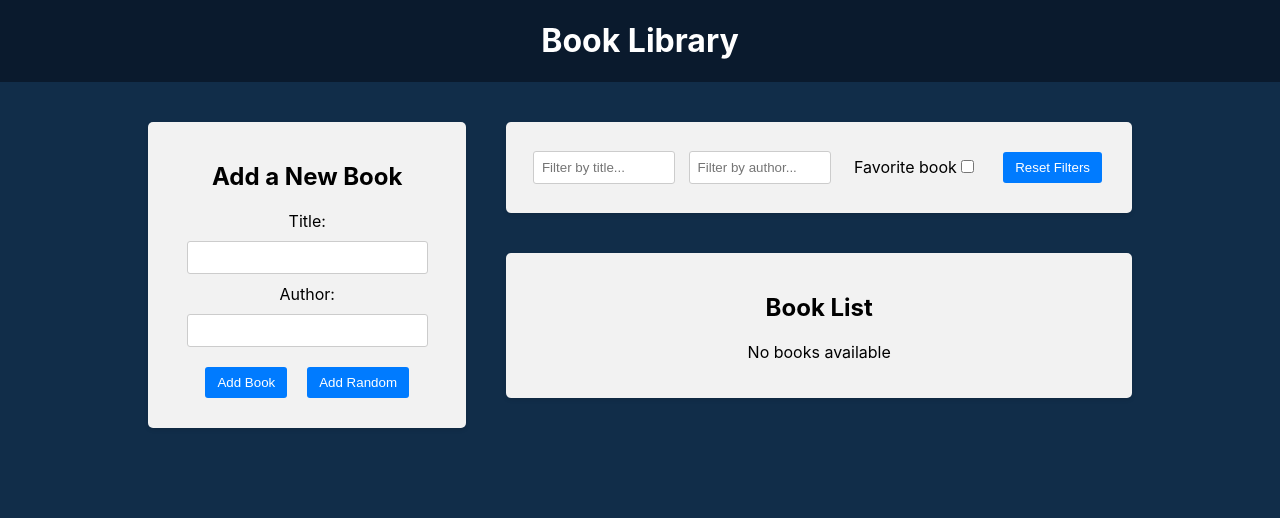
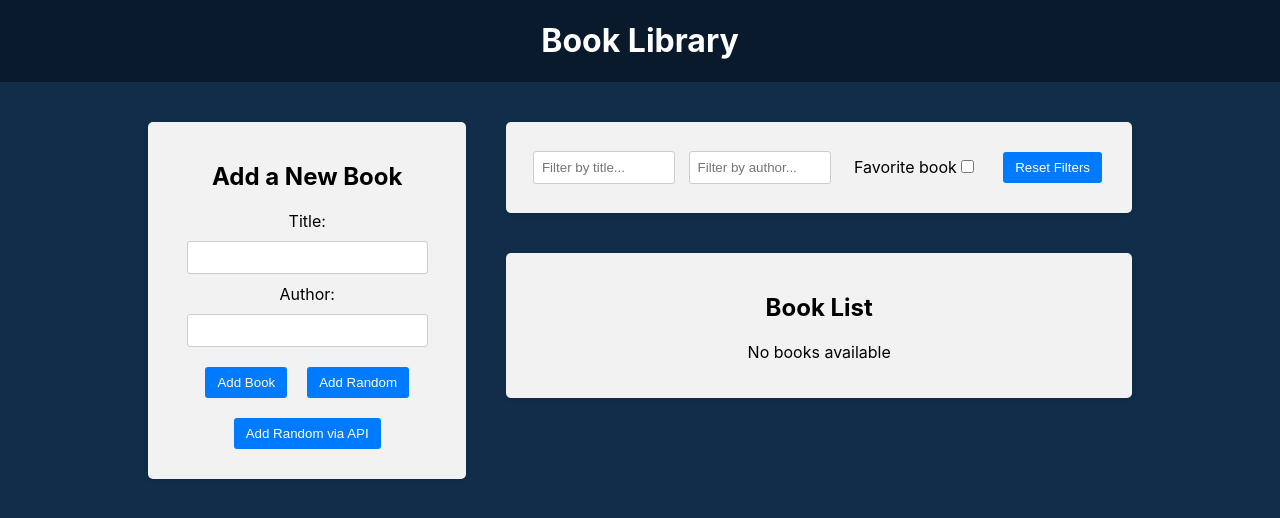
Before and after one commit to DmitrijKl/Book-Library-App, a React (Create React App) app in the folder frontend/: page / in a window 1280 px wide. Shown: the top 518 px of the page. Built offline with nearby package versions, Linux system fonts and the light colour scheme.

Commit message:
Added random book via API Axios

```diff
--- a/frontend/package.json
+++ b/frontend/package.json
@@ -7,6 +7,7 @@
     "@testing-library/jest-dom": "^5.17.0",
     "@testing-library/react": "^13.4.0",
     "@testing-library/user-event": "^13.5.0",
+    "axios": "^1.6.8",
     "react": "^18.2.0",
     "react-dom": "^18.2.0",
     "react-icons": "^5.0.1",
--- a/frontend/src/components/BookForm/BookForm.js
+++ b/frontend/src/components/BookForm/BookForm.js
@@ -1,6 +1,7 @@
 import React from "react";
 import "./BookForm.css";
 import { useState } from "react";
+import axios from "axios";
 import { useDispatch } from "react-redux";
 import createBookWithId from "../../utils/createBookWithID.js";
 import { addBook } from "../../redux/slices/booksSlice.js";
@@ -23,6 +24,16 @@
       dispatch(addBook(book));
       setTitle("");
       setAuthor("");
+    }
+  };
+  const handleAddRandomBookViaAPI = async () => {
+    try {
+      const res = await axios.get("http://localhost:5000/random-book");
+      if (res?.data?.title && res?.data?.author) {
+        dispatch(addBook(createBookWithId(res.data)));
+      }
+    } catch (error) {
+      console.log("Error", error);
     }
   };
 
@@ -52,6 +63,9 @@
         <button type="button" onClick={handleAddRandomBook}>
           Add Random
         </button>
+        <button type="button" onClick={handleAddRandomBookViaAPI}>
+          Add Random via API
+        </button>
       </form>
     </div>
   );
```
Also changed, not shown: 1 other file (tests, documents, lock files or other folders).
